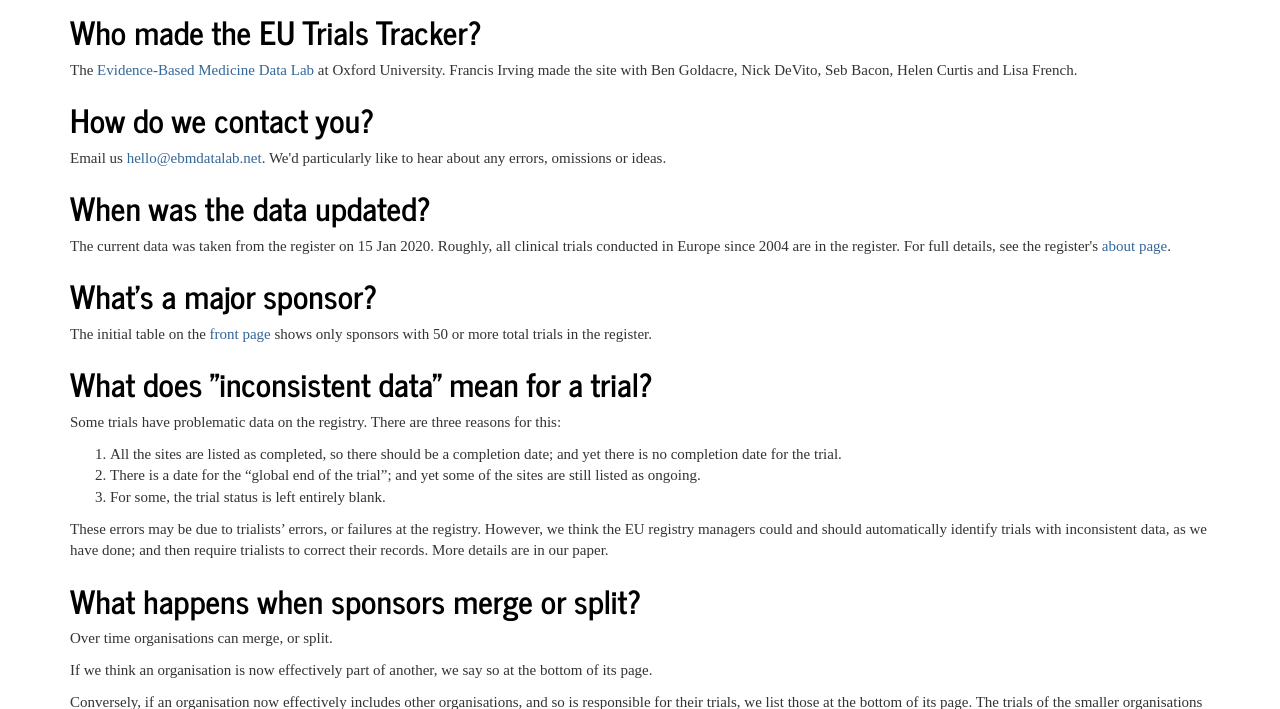
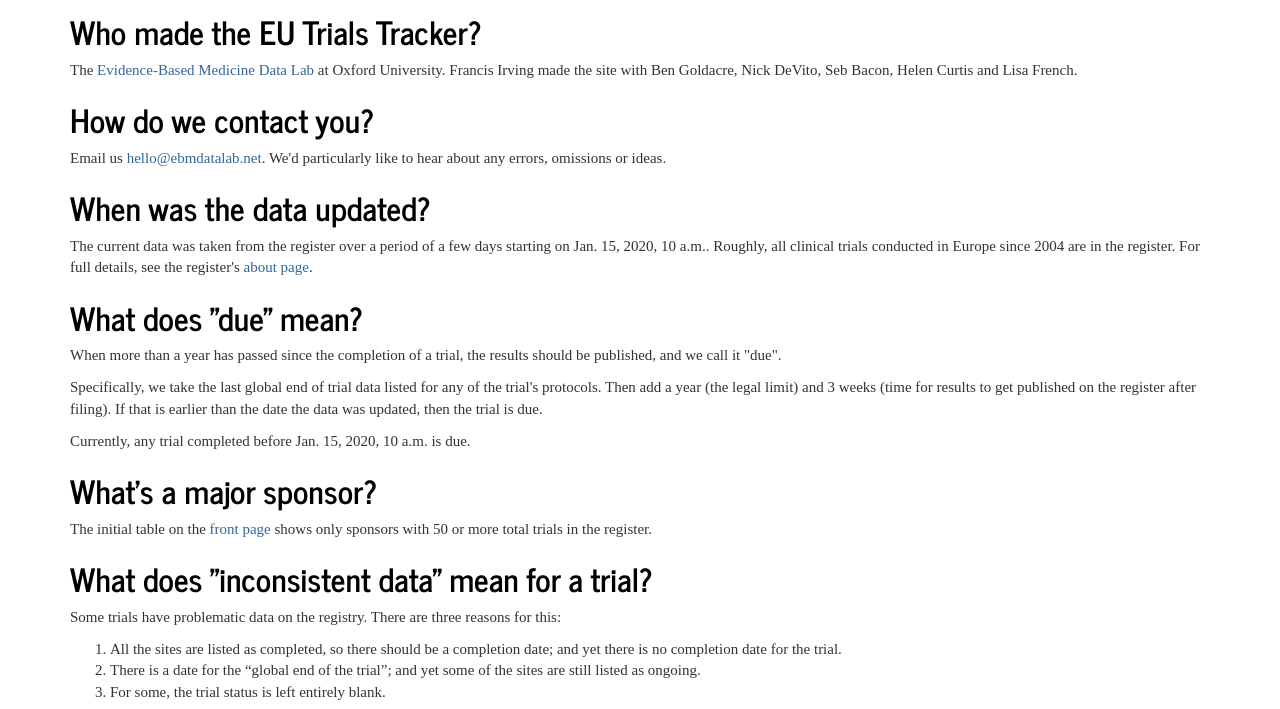
Before and after one commit to ebmdatalab/euctr-tracker-code, a Django app: template euctr/templates/about.html in a window 1280 px wide. Shown: the part 758-1467 px from the top of the page. Run offline with Django 3.2, Linux system fonts and the light colour scheme; the template is opened without the code that fills it: most values are stand-ins (such as "Sample title", 1, 10 or a date in 2020); style sheets or scripts are compiled from the project's sources; parts of the project's set-up code (start-up, migrations or seed data) failed here and were passed over; some libraries are stand-ins or nearby versions.

Commit message:
Show dynamic data on about page

```diff
--- a/euctr/euctr/settings.py
+++ b/euctr/euctr/settings.py
@@ -31,9 +31,6 @@ assert EUCTR_DEBUG in ['yes', 'no']
 DEBUG = EUCTR_DEBUG == 'yes'
 
 ALLOWED_HOSTS = ['eutrialstracker.ebmdatalab.net', '127.0.0.1']
-
-# When the data was last updated
-DATA_SOURCE_DATE = datetime.date(2017, 5, 1)
 
 # Application definition
 
--- a/euctr/frontend/views.py
+++ b/euctr/frontend/views.py
@@ -83,8 +83,7 @@ def sponsor_screenshot_png(request, slug):
 # About page
 
 def about(request):
-    context = {}
-    context['data_source_date'] = getattr(settings, "DATA_SOURCE_DATE", None)
+    context = models.get_headlines()
 
     context['social_image'] = request.build_absolute_uri(
         reverse("index_screenshot_png")
--- a/euctr/templates/about.html
+++ b/euctr/templates/about.html
@@ -89,10 +89,24 @@
 	</p>
 
 	<h2 id="when-updated">When was the data updated?</h2>
-	<p>The current data was taken from the register on {{ data_source_date | date:"d M Y"}}.
+	<p>The current data was taken from the register over a period of
+	a few days starting on {{ scrape_date }}.
 	Roughly, all clinical trials conducted in Europe since 2004 are in the
 	register. For full details, see the register's
 	<a href="https://www.clinicaltrialsregister.eu/about.html">about page</a>.
+	</p>
+
+	<h2 id="due">What does "due" mean?</h2>
+
+	<p>When more than a year has passed since the completion of a trial,
+	the results should be published, and we call it "due".</p>
+
+	<p>Specifically, we take the last global end of trial data listed for
+	any of the trial's protocols. Then add a year (the legal limit)
+	and 3 weeks (time for results to get published on the register after filing).
+	If that is earlier than the date the data was updated, then the trial is due.
+
+	<p>Currently, any trial completed before {{ due_date_cutoff }} is due.
 	</p>
 
 	<h2 id="major-sponsor">What's a major sponsor?</h2>
```
Also changed, not shown: euctr/euctr/management/commands/update_trials_json.py (+7 -0 lines), README.md.
